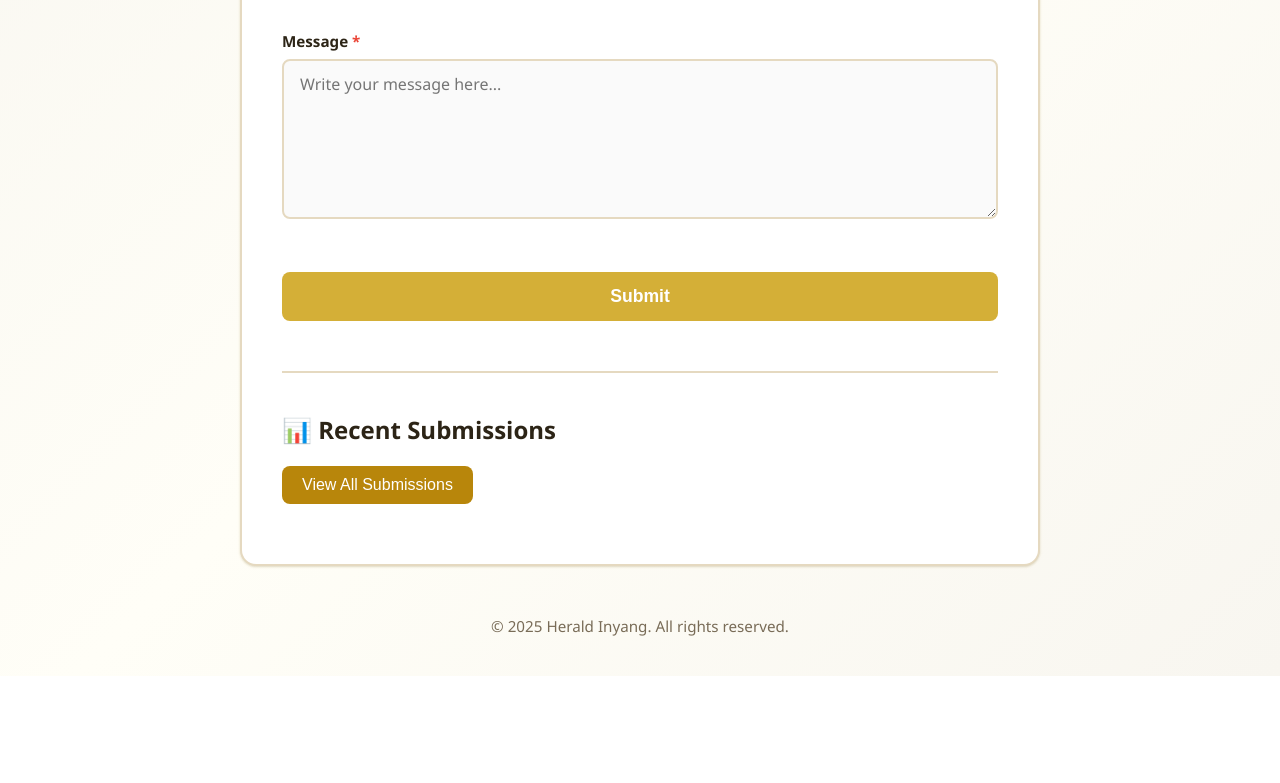
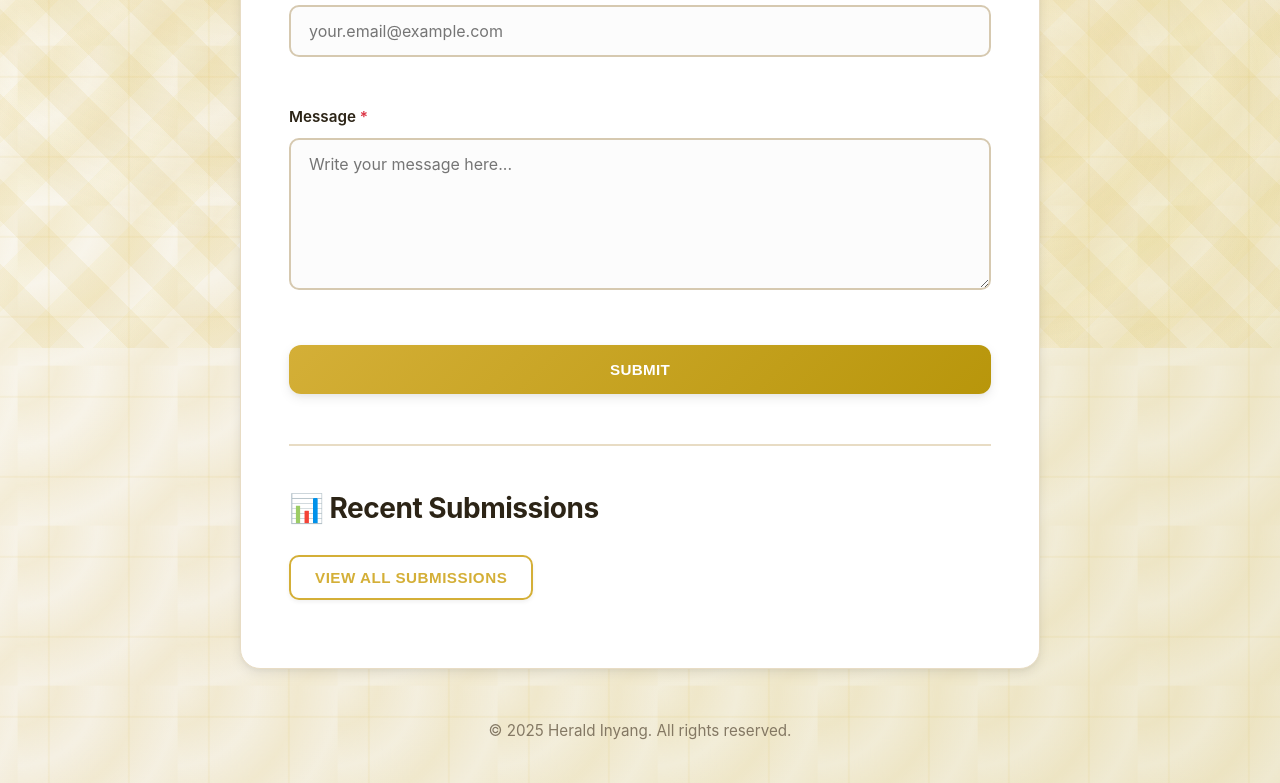
Before and after one commit to HERALDEXX/form-submission-app, a website: page client/index.html in a window 1280 px wide. Shown: the part 452-1235 px from the top of the page. Before the commit the page ends 1128 px from the top, so only its background shows below. Drawn offline with nearby package versions, Linux system fonts and the light colour scheme.

Commit message:
style: enhance UI with premium gold theme, animations, and interactive effects

```diff
--- a/client/style.css
+++ b/client/style.css
@@ -6,61 +6,165 @@
 
 :root {
   --primary-color: #d4af37;
+  --primary-dark: #b8960b;
+  --primary-light: #f0d876;
   --secondary-color: #b8860b;
-  --error-color: #ea4335;
-  --warning-color: #fbbc04;
-  --bg-color: #f8f6f0;
+  --error-color: #dc3545;
+  --success-color: #28a745;
+  --bg-color: #faf8f3;
   --card-bg: #ffffff;
   --text-dark: #2c2416;
-  --text-light: #6b5d47;
-  --border-color: #e5d9c0;
-  --shadow: 0 1px 3px rgba(212, 175, 55, 0.15), 0 1px 2px rgba(0, 0, 0, 0.1);
-  --shadow-hover: 0 4px 8px rgba(212, 175, 55, 0.25), 0 2px 4px rgba(0, 0, 0, 0.12);
-  --gold-gradient: linear-gradient(135deg, #d4af37 0%, #f4e5a8 50%, #d4af37 100%);
-  --accent-gold: #ffd700;
+  --text-medium: #5a4d3a;
+  --text-light: #786c58;
+  --border-color: #e8dcc4;
+  --input-border: #d6c9b0;
+  --shadow-sm: 0 2px 4px rgba(0, 0, 0, 0.06);
+  --shadow-md: 0 4px 12px rgba(0, 0, 0, 0.08), 0 2px 4px rgba(0, 0, 0, 0.04);
+  --shadow-lg: 0 10px 30px rgba(0, 0, 0, 0.12), 0 4px 8px rgba(0, 0, 0, 0.06);
+  --shadow-gold: 0 8px 24px rgba(212, 175, 55, 0.25), 0 4px 8px rgba(212, 175, 55, 0.15);
+  --gold-gradient: linear-gradient(135deg, #c9a227 0%, #d4af37 25%, #e8c968 50%, #d4af37 75%, #c9a227 100%);
+  --gold-shine: linear-gradient(135deg, rgba(255, 255, 255, 0.3) 0%, transparent 50%, rgba(255, 255, 255, 0.3) 100%);
+  --bg-gradient: radial-gradient(ellipse at top, #fffef9 0%, #faf8f3 50%, #f5f2ea 100%);
 }
 
 body {
-  font-family: 'Segoe UI', Tahoma, Geneva, Verdana, sans-serif;
-  background: linear-gradient(135deg, #f8f6f0 0%, #fffef7 50%, #f8f6f0 100%);
+  font-family: -apple-system, BlinkMacSystemFont, 'Inter', 'Segoe UI', Roboto, sans-serif;
+  background:
+    linear-gradient(90deg, transparent 0%, transparent 49%, rgba(212, 175, 55, 0.08) 49%, rgba(212, 175, 55, 0.08) 51%, transparent 51%, transparent 100%),
+    linear-gradient(0deg, transparent 0%, transparent 49%, rgba(212, 175, 55, 0.08) 49%, rgba(212, 175, 55, 0.08) 51%, transparent 51%, transparent 100%),
+    repeating-radial-gradient(circle at 0 0, transparent 0, rgba(212, 175, 55, 0.1) 40px, transparent 80px),
+    linear-gradient(135deg, #fffef9 0%, #f9f6ed 25%, #f5f0e3 50%, #f2edd9 75%, #efe9d0 100%);
+  background-size: 80px 80px, 80px 80px, 160px 160px, 100% 100%;
   min-height: 100vh;
   padding: 20px;
   color: var(--text-dark);
+  line-height: 1.6;
+  position: relative;
+  animation: bgShift 60s ease infinite;
+}
+
+@keyframes bgShift {
+
+  0%,
+  100% {
+    background-position: 0 0, 0 0, 0 0, 0 0;
+  }
+
+  50% {
+    background-position: 40px 40px, 40px 40px, 80px 80px, 0 0;
+  }
+}
+
+body::before {
+  content: '';
+  position: fixed;
+  top: 0;
+  left: 0;
+  width: 100%;
+  height: 100%;
+  background-image:
+    repeating-linear-gradient(45deg, transparent, transparent 30px, rgba(212, 175, 55, 0.09) 30px, rgba(212, 175, 55, 0.09) 60px),
+    repeating-linear-gradient(-45deg, transparent, transparent 30px, rgba(240, 216, 118, 0.09) 30px, rgba(240, 216, 118, 0.09) 60px);
+  pointer-events: none;
+  z-index: 0;
+}
+
+body::after {
+  content: '';
+  position: fixed;
+  top: 0;
+  left: 0;
+  width: 100%;
+  height: 100%;
+  background:
+    radial-gradient(circle at 20% 30%, rgba(212, 175, 55, 0.18) 0%, transparent 40%),
+    radial-gradient(circle at 80% 70%, rgba(240, 216, 118, 0.18) 0%, transparent 40%);
+  pointer-events: none;
+  z-index: 0;
+  animation: pulse 8s ease-in-out infinite;
+}
+
+@keyframes pulse {
+
+  0%,
+  100% {
+    opacity: 0.7;
+  }
+
+  50% {
+    opacity: 1;
+  }
 }
 
 .container {
   max-width: 800px;
   margin: 0 auto;
+  position: relative;
+  z-index: 1;
 }
 
 header {
   text-align: center;
-  color: var(--text-dark);
   margin-bottom: 40px;
-  padding: 20px;
+  padding: 36px 28px;
   background: var(--gold-gradient);
-  border-radius: 16px;
-  box-shadow: 0 4px 12px rgba(212, 175, 55, 0.2);
+  border-radius: 20px;
+  box-shadow: var(--shadow-gold);
+  position: relative;
+  overflow: hidden;
+}
+
+header::before {
+  content: '';
+  position: absolute;
+  top: 0;
+  left: -100%;
+  width: 100%;
+  height: 100%;
+  background: var(--gold-shine);
+  animation: shine 1.5s infinite;
+}
+
+@keyframes shine {
+  0% {
+    left: -100%;
+  }
+
+  50%,
+  100% {
+    left: 100%;
+  }
 }
 
 header h1 {
-  font-size: 2.5rem;
-  margin-bottom: 10px;
-  text-shadow: none;
+  font-size: 2.75rem;
+  margin-bottom: 12px;
+  font-weight: 700;
+  color: #1a1506;
+  text-shadow: 0 2px 4px rgba(0, 0, 0, 0.1);
+  position: relative;
+  letter-spacing: -0.5px;
 }
 
 header p {
-  font-size: 1.1rem;
-  opacity: 0.9;
+  font-size: 1.15rem;
+  color: #3d3520;
+  font-weight: 500;
+  position: relative;
 }
 
 main {
   background: var(--card-bg);
-  border-radius: 16px;
-  padding: 40px;
-  box-shadow: var(--shadow);
+  border-radius: 20px;
+  padding: 48px;
+  box-shadow: var(--shadow-md);
   margin-bottom: 30px;
-  border: 2px solid var(--border-color);
+  border: 1px solid var(--border-color);
+  transition: box-shadow 0.3s ease;
+}
+
+main:hover {
+  box-shadow: var(--shadow-lg);
 }
 
 .form-card {
@@ -87,13 +191,19 @@ main {
 .form-group input,
 .form-group textarea {
   width: 100%;
-  padding: 12px 16px;
-  border: 2px solid var(--border-color);
-  border-radius: 8px;
+  padding: 14px 18px;
+  border: 2px solid var(--input-border);
+  border-radius: 10px;
   font-size: 1rem;
   font-family: inherit;
-  transition: all 0.3s ease;
-  background: #fafafa;
+  transition: all 0.35s cubic-bezier(0.4, 0, 0.2, 1);
+  background: #fcfcfc;
+  color: var(--text-dark);
+}
+
+.form-group input:hover,
+.form-group textarea:hover {
+  border-color: var(--primary-light);
 }
 
 .form-group input:focus,
@@ -101,7 +211,8 @@ main {
   outline: none;
   border-color: var(--primary-color);
   background: white;
-  box-shadow: 0 0 0 3px rgba(66, 133, 244, 0.1);
+  box-shadow: 0 0 0 4px rgba(212, 175, 55, 0.12), 0 4px 12px rgba(212, 175, 55, 0.15);
+  transform: scale(1.06) translateY(-3px);
 }
 
 .form-group textarea {
@@ -119,26 +230,46 @@ main {
 
 .submit-btn {
   width: 100%;
-  padding: 14px 24px;
-  background: var(--primary-color);
+  padding: 16px 28px;
+  background: linear-gradient(135deg, var(--primary-color) 0%, var(--primary-dark) 100%);
   color: white;
   border: none;
-  border-radius: 8px;
+  border-radius: 12px;
   font-size: 1.1rem;
-  font-weight: 600;
+  font-weight: 700;
+  letter-spacing: 0.3px;
   cursor: pointer;
-  transition: all 0.3s ease;
+  transition: all 0.3s cubic-bezier(0.4, 0, 0.2, 1);
   display: flex;
   align-items: center;
   justify-content: center;
   gap: 10px;
   position: relative;
+  overflow: hidden;
+  text-transform: uppercase;
+  font-size: 0.95rem;
+  box-shadow: var(--shadow-md);
+}
+
+.submit-btn::before {
+  content: '';
+  position: absolute;
+  top: 0;
+  left: -100%;
+  width: 100%;
+  height: 100%;
+  background: linear-gradient(90deg, transparent, rgba(255, 255, 255, 0.3), transparent);
+  transition: left 0.5s;
+}
+
+.submit-btn:hover::before {
+  left: 100%;
 }
 
 .submit-btn:hover {
-  background: #b8860b;
-  transform: translateY(-2px);
-  box-shadow: var(--shadow-hover);
+  background: linear-gradient(135deg, var(--primary-dark) 0%, #a07800 100%);
+  transform: translateY(-3px);
+  box-shadow: var(--shadow-gold);
 }
 
 .submit-btn:active {
@@ -183,26 +314,34 @@ main {
 }
 
 .dashboard-section h2 {
-  margin-bottom: 20px;
+  margin-bottom: 24px;
   color: var(--text-dark);
+  font-size: 1.75rem;
+  font-weight: 700;
+  letter-spacing: -0.5px;
 }
 
 .secondary-btn {
-  padding: 10px 20px;
-  background: var(--secondary-color);
-  color: white;
-  border: none;
-  border-radius: 8px;
-  font-size: 1rem;
-  font-weight: 500;
+  padding: 12px 24px;
+  background: transparent;
+  color: var(--primary-color);
+  border: 2px solid var(--primary-color);
+  border-radius: 10px;
+  font-size: 0.95rem;
+  font-weight: 600;
   cursor: pointer;
-  transition: all 0.3s ease;
+  transition: all 0.3s cubic-bezier(0.4, 0, 0.2, 1);
   margin-bottom: 20px;
+  text-transform: uppercase;
+  letter-spacing: 0.5px;
+  box-shadow: var(--shadow-sm);
 }
 
 .secondary-btn:hover {
-  background: #a0751a;
+  background: var(--primary-color);
+  color: white;
   transform: translateY(-2px);
+  box-shadow: var(--shadow-md);
 }
 
 .submissions-list {
@@ -215,28 +354,47 @@ main {
 }
 
 .submission-card {
-  background: var(--bg-color);
-  padding: 20px;
-  border-radius: 8px;
-  margin-bottom: 15px;
-  border-left: 4px solid var(--primary-color);
+  background: linear-gradient(to right, #fffef9, var(--card-bg));
+  padding: 24px;
+  border-radius: 12px;
+  margin-bottom: 16px;
+  border-left: 5px solid var(--primary-color);
+  box-shadow: var(--shadow-sm);
+  transition: all 0.3s cubic-bezier(0.4, 0, 0.2, 1);
+  border: 1px solid var(--border-color);
+  border-left: 5px solid var(--primary-color);
+}
+
+.submission-card:hover {
+  transform: translateX(8px);
+  box-shadow: var(--shadow-md);
+  border-left-color: var(--primary-dark);
 }
 
 .submission-card h3 {
   color: var(--text-dark);
-  margin-bottom: 8px;
+  margin-bottom: 12px;
+  font-size: 1.15rem;
+  font-weight: 700;
 }
 
 .submission-card p {
-  color: var(--text-light);
-  margin-bottom: 5px;
+  color: var(--text-medium);
+  margin-bottom: 8px;
   font-size: 0.95rem;
+  line-height: 1.6;
+}
+
+.submission-card p strong {
+  color: var(--text-dark);
+  font-weight: 600;
 }
 
 .submission-card .timestamp {
   font-size: 0.85rem;
   color: var(--text-light);
-  font-style: italic;
+  margin-top: 12px;
+  display: block;
 }
 
 footer {
```
